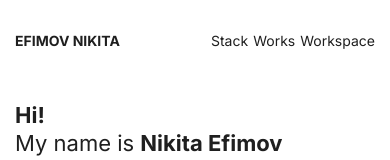
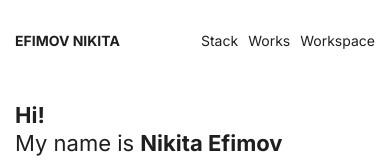
Before and after one commit to IcyKit/personal-website-2.0, a SvelteKit app: page / in a window 390 px wide. Shown: the top 160 px of the page. Built offline with nearby package versions, Linux system fonts and the light colour scheme.

Commit message:
fix: gap of links in header has been fixed

```diff
--- a/src/routes/components/Header.svelte
+++ b/src/routes/components/Header.svelte
@@ -51,7 +51,7 @@
 
 		.links {
 			font-size: 14px;
-			gap: 5px;
+			gap: 10px;
 		}
 	}
 </style>
```
